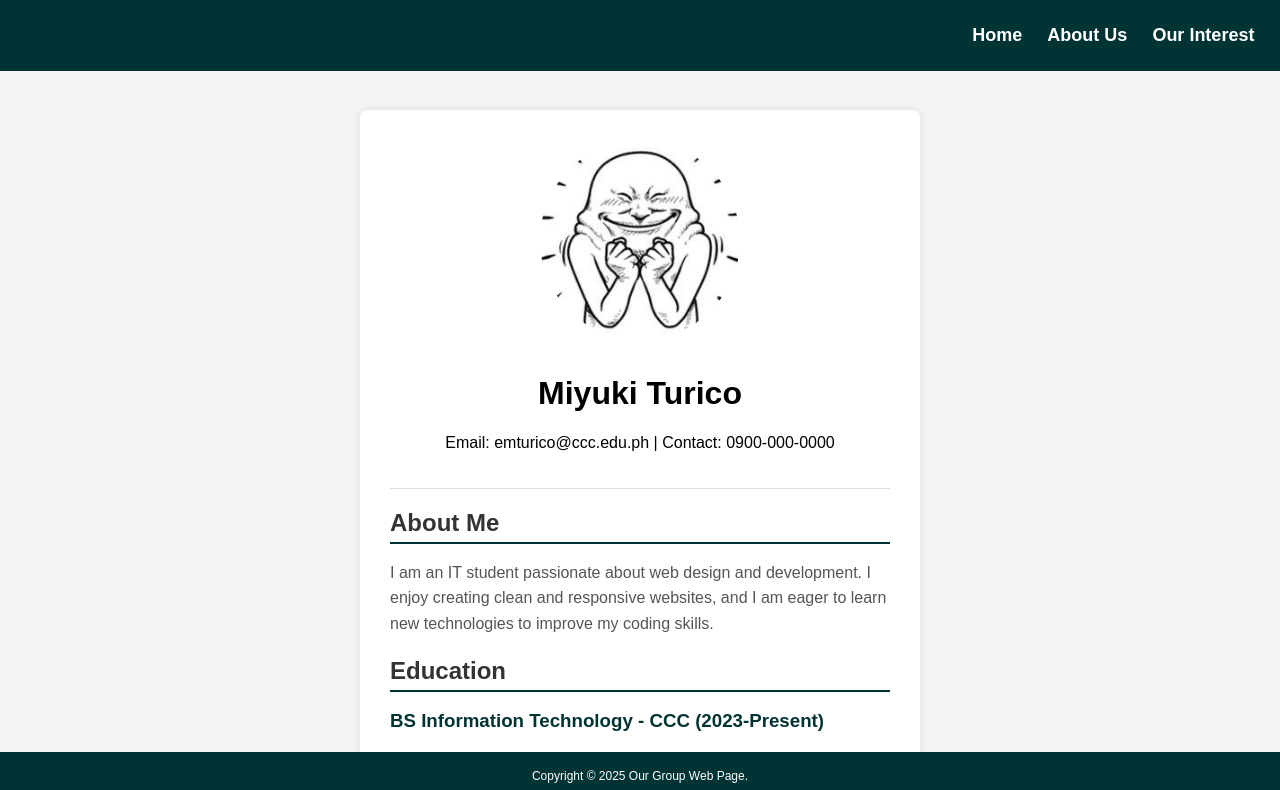
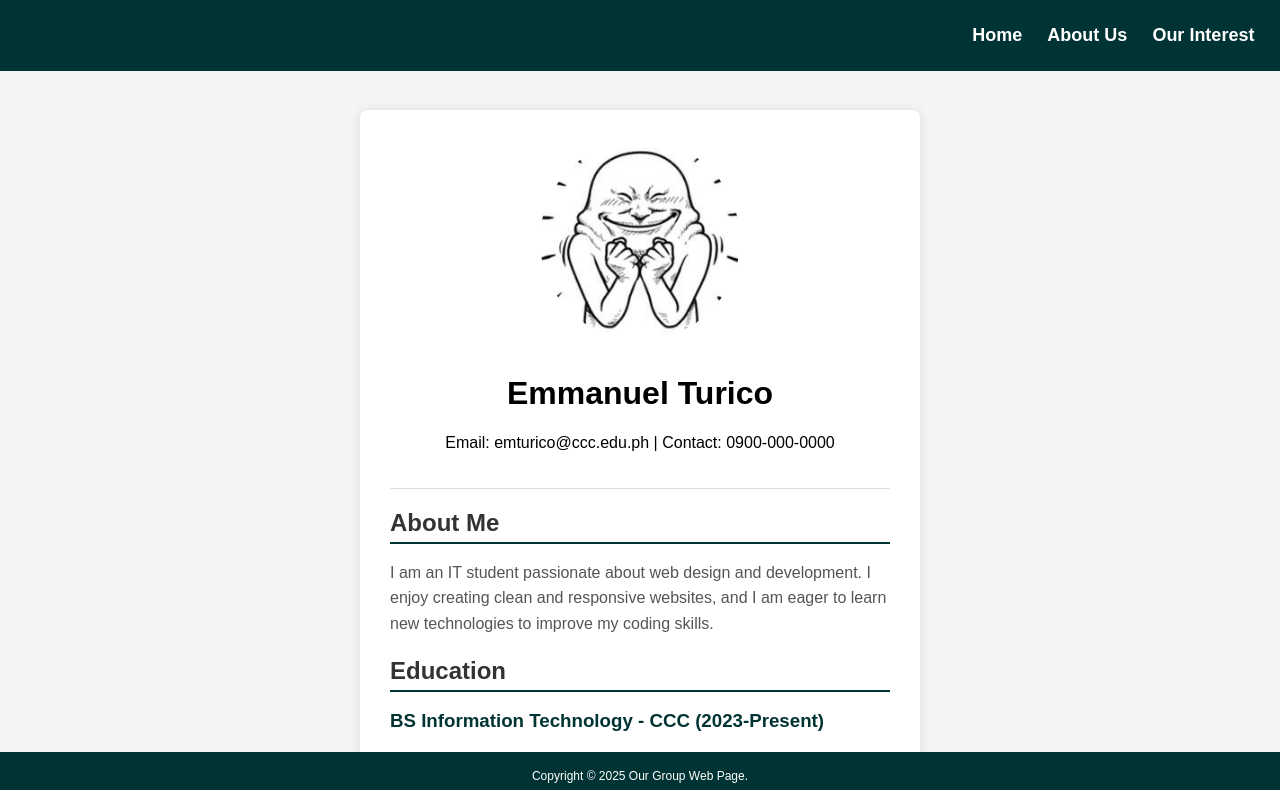
Before and after one commit to jjhann/GroupPortfolio, a plain HTML site: page vitae/vitae_turico.html in a window 1280 px wide. Shown: the top 790 px of the page. Drawn offline with Linux system fonts and the light colour scheme.

Commit message:
Update vitae_turico.html

```diff
--- a/vitae/vitae_turico.html
+++ b/vitae/vitae_turico.html
@@ -19,7 +19,7 @@
   <div class="turico-container">
         <div class="turico-header">
             <img src="../images/turico.jpg" alt="turico">
-            <h1>Miyuki Turico</h1>
+            <h1>Emmanuel Turico</h1>
             <p>Email: emturico@ccc.edu.ph | Contact: 0900-000-0000</p>
         </div>
 
```
